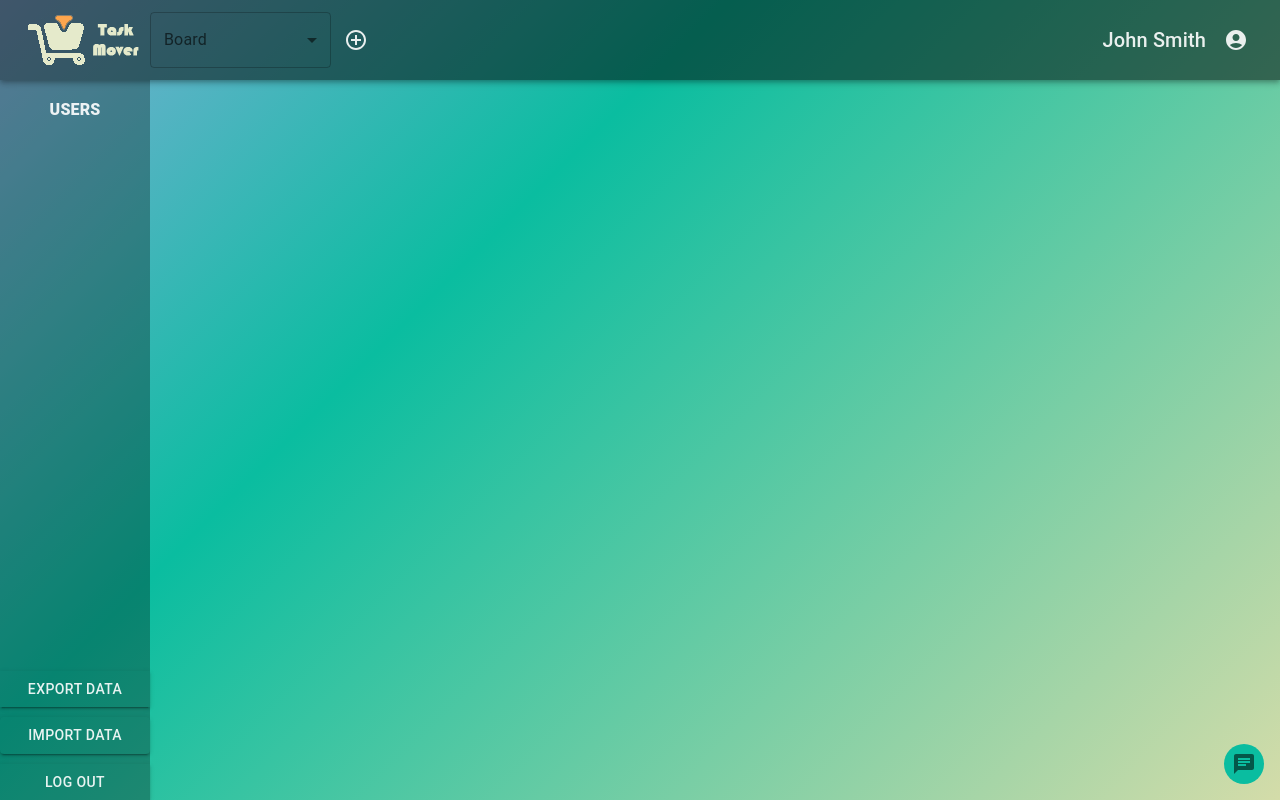
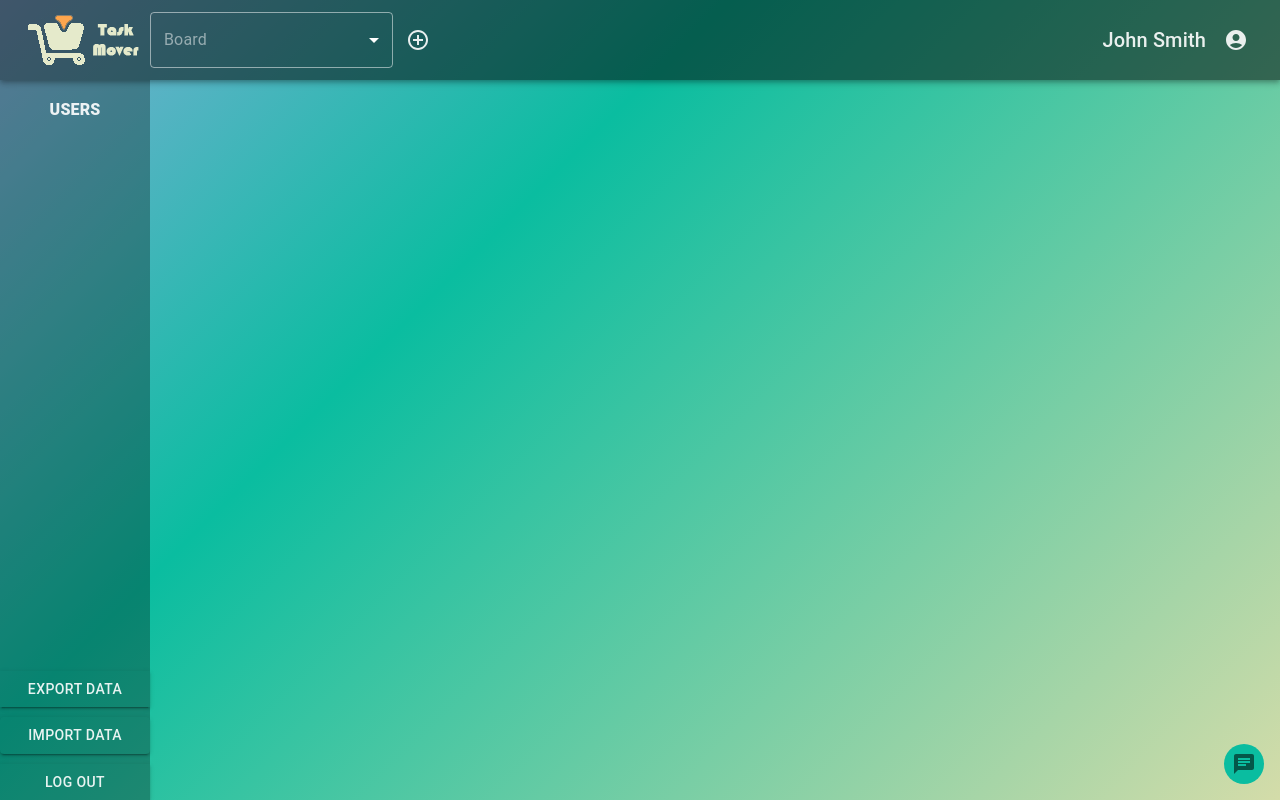
Before and after one commit to Setom29/task-mover, a React (Create React App) app: page /workspace in a window 1280 px wide. Built offline with nearby package versions, Linux system fonts and the light colour scheme.

Commit message:
fix: input colors

```diff
--- a/src/components/appBar/AddBoardComponent.js
+++ b/src/components/appBar/AddBoardComponent.js
@@ -14,7 +14,7 @@ const AddBoardComponent = inject(
     const [open, setOpen] = useState(false);
     const [newBoardName, setNewBoardName] = useState("");
 
-    const handleOK = function() {
+    const handleOK = function () {
       const newBoard = props.boardsTable.addBoard(
         newBoardName,
         props.usersTable.currentItem.id
@@ -22,22 +22,20 @@ const AddBoardComponent = inject(
       props.boardsTable.changeCurrentItemId(newBoard.id);
       setOpen(false);
       setNewBoardName("");
-    }
+    };
 
-    const handleCancel = function() {
+    const handleCancel = function () {
       setOpen(false);
       setNewBoardName("");
-    }
-
+    };
 
     const handleKeyDown = (event) => {
-      if (event.key === 'Enter') {
+      if (event.key === "Enter") {
         handleOK();
-      } else if (event.key === 'Escape') {
+      } else if (event.key === "Escape") {
         handleCancel();
       }
     };
-
 
     return (
       <Box
@@ -54,13 +52,28 @@ const AddBoardComponent = inject(
             sx={{ display: "flex", flexDirection: "row", alignItems: "center" }}
           >
             <TextField
-              color="shades"
+              color="lights"
               variant="outlined"
               autoFocus
               onChange={(e) => setNewBoardName(e.target.value)}
               onKeyDown={handleKeyDown}
               value={newBoardName}
               placeholder="Board name"
+              sx={{
+                color: "lights.light",
+                "& .MuiInputBase-root": {
+                  color: "lights.light",
+                },
+                ".MuiOutlinedInput-notchedOutline": {
+                  borderColor: "lights.light",
+                },
+                "&.Mui-focused .MuiOutlinedInput-notchedOutline": {
+                  borderColor: "lights.light",
+                },
+                "&:hover .MuiOutlinedInput-notchedOutline": {
+                  borderColor: "lights.light",
+                },
+              }}
             />
             <Box
               sx={{
@@ -70,21 +83,20 @@ const AddBoardComponent = inject(
               }}
             >
               <IconButton
+                color="button"
                 disabled={newBoardName === ""}
                 onClick={handleOK}
               >
                 <SendIcon />
               </IconButton>
-              <IconButton
-                onClick={handleCancel}
-              >
-                <CloseIcon />
+              <IconButton onClick={handleCancel} color="button">
+                <CloseIcon  />
               </IconButton>
             </Box>
           </Box>
         ) : (
           <IconButton onClick={() => setOpen(true)} sx={{ aspectRatio: "1/1" }}>
-            <AddCircleOutlineIcon sx={{color: "transparent.contrastText"}}/>
+            <AddCircleOutlineIcon sx={{ color: "transparent.contrastText" }} />
           </IconButton>
         )}
       </Box>
--- a/src/components/appBar/AppHeader.js
+++ b/src/components/appBar/AppHeader.js
@@ -22,7 +22,7 @@ const AppHeader = inject("usersTable")(
           <Box
             component="div"
             sx={{
-              width: "40%",
+              width: "50%",
               display: "grid",
               gridTemplateColumns: "auto 1fr 1fr",
               gap: "5px",
--- a/src/components/appBar/BoardsSelect.js
+++ b/src/components/appBar/BoardsSelect.js
@@ -6,7 +6,10 @@ import {
   Select,
   Typography,
   Box,
+  OutlinedInput,
 } from "@mui/material";
+
+import ArrowDropDownIcon from "@mui/icons-material/ArrowDropDown";
 
 const BoardsSelect = inject(
   "boardsTable",
@@ -32,19 +35,32 @@ const BoardsSelect = inject(
       <Box>
         {availableBoards.length !== 0 ? (
           <FormControl fullWidth color="lights">
-            <InputLabel id="board-select-label" color="lights">Board</InputLabel>
+            <InputLabel id="board-select-label"  sx={{color:"lights.main"}}>Board</InputLabel>
             <Select
-              labelId="board-select-label"
-              id="board-select"
+              labelStyle={{ color: "lights.contrastText" }}
+              sx={{
+                color: "lights.light",
+                ".MuiOutlinedInput-notchedOutline": {
+                  borderColor: "lights.main",
+                },
+                "&.Mui-focused .MuiOutlinedInput-notchedOutline": {
+                  borderColor: "lights.main",
+                },
+                "&:hover .MuiOutlinedInput-notchedOutline": {
+                  borderColor: "lights.light",
+                },
+                ".MuiSvgIcon-root ": {
+                  fill: "white !important",
+                },
+              }}
               value={props.boardsTable.currentId ?? ""}
-              label="Board"
               onChange={handleChange}
-              color="lights"
+              input={<OutlinedInput label="Board" />}
             >
               {availableBoards.map((boardId) => {
                 const board = props.boardsTable.getItemById(boardId);
                 return (
-                  <MenuItem value={board.id} key={board.id} color="lights">
+                  <MenuItem value={board.id} key={board.id}>
                     {board.name}
                   </MenuItem>
                 );
@@ -52,11 +68,7 @@ const BoardsSelect = inject(
             </Select>
           </FormControl>
         ) : (
-          <Typography
-            variant="p"
-            color="lights.light"
-            textAlign="center"
-          >
+          <Typography variant="p" color="lights.light" textAlign="center">
             No boards available
           </Typography>
         )}
--- a/src/components/board/AddCardListComponent.js
+++ b/src/components/board/AddCardListComponent.js
@@ -52,7 +52,7 @@ const AddCardListComponent = inject(
             sx={{ display: "flex", flexDirection: "row", alignItems: "center" }}
           >
             <TextField
-              color="shades"
+              color="lights"
               variant="outlined"
               autoFocus
               onChange={(e) => setCardListName(e.target.value)}
@@ -60,6 +60,21 @@ const AddCardListComponent = inject(
               value={cardListName}
               size="small"
               placeholder="List name"
+              sx={{
+                color: "lights.light",
+                "& .MuiInputBase-root": {
+                  color: "lights.light",
+                },
+                ".MuiOutlinedInput-notchedOutline": {
+                  borderColor: "lights.light",
+                },
+                "&.Mui-focused .MuiOutlinedInput-notchedOutline": {
+                  borderColor: "lights.light",
+                },
+                "&:hover .MuiOutlinedInput-notchedOutline": {
+                  borderColor: "lights.light",
+                },
+              }}
             />
             <Box
               sx={{
@@ -71,11 +86,13 @@ const AddCardListComponent = inject(
               <IconButton
                 disabled={cardListName === ""}
                 onClick={handleOK}
+                color="button"
               >
                 <SendIcon />
               </IconButton>
               <IconButton
                 onClick={handleCancel}
+                color="button"
               >
                 <CloseIcon />
               </IconButton>
--- a/src/components/board/Card.js
+++ b/src/components/board/Card.js
@@ -79,7 +79,7 @@ const Card = inject("cardsTable", "modalStateStore")(
             textOverflow: "ellipsis"
           }}
         >
-          <Typography component="div" variant="caption" noWrap sx={{color: "shades.dark"}}>
+          <Typography component="div" variant="caption" sx={{color: "shades.dark"}}>
             {props.cardsTable.getItemById(props.cardId).name}
           </Typography>
         </Box>
--- a/src/components/cardModal/CardModal.js
+++ b/src/components/cardModal/CardModal.js
@@ -57,7 +57,7 @@ const CardModal = inject(
           sx={{
             display: "flex",
             justifyContent: "space-evenly",
-            backgroundColor: "shades.main",
+            backgroundColor: "yellow.light",
             boxShadow: 24,
             p: 4,
             margin: "5% 10%",
--- a/src/themes/index.js
+++ b/src/themes/index.js
@@ -59,10 +59,10 @@ const theme = createTheme({
       contrastText: "#fff",
     },
     button: {
-      main: "rgba(0, 0, 0, 0.5)",
-      light: "rgba(0, 0, 0, 0.3)",
-      dark: "rgba(0, 0, 0, 0.7)",
-      contrastText: "rgba(255, 255, 255, 0.9)",
+      main: "rgba(255, 255, 255, 0.8)",
+      light: "rgba(255, 255, 255, 0.9)",
+      dark: "rgba(255, 255, 255, 0.7)",
+      contrastText: "rgba(255, 255, 255, 0.4)",
     },
   },
 });
```
Also changed, not shown: src/components/board/AddCardComponent .js (+41 -24 lines). Lines whose indentation alone changed are shown as unchanged.
